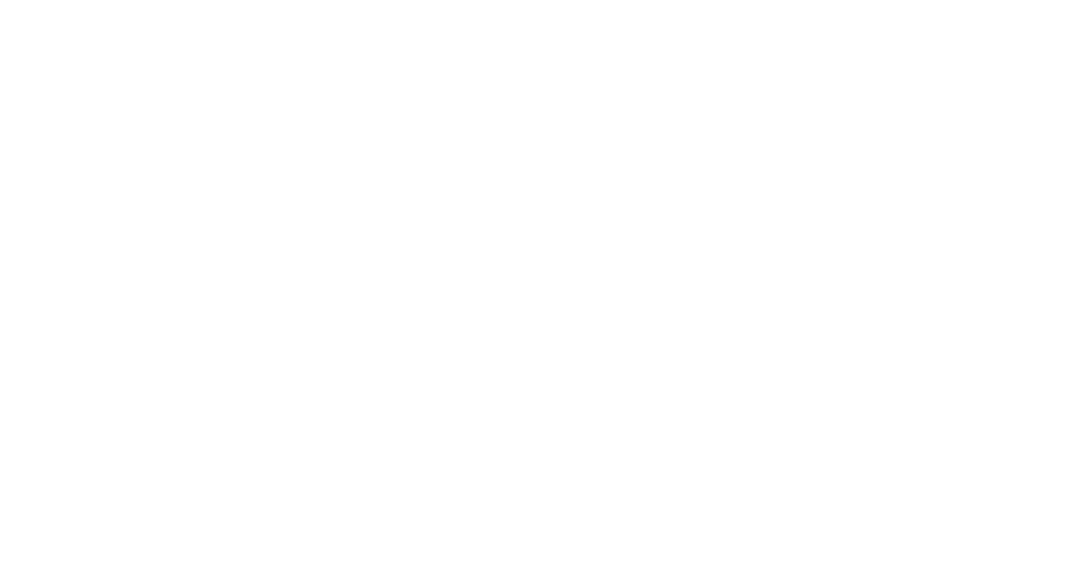
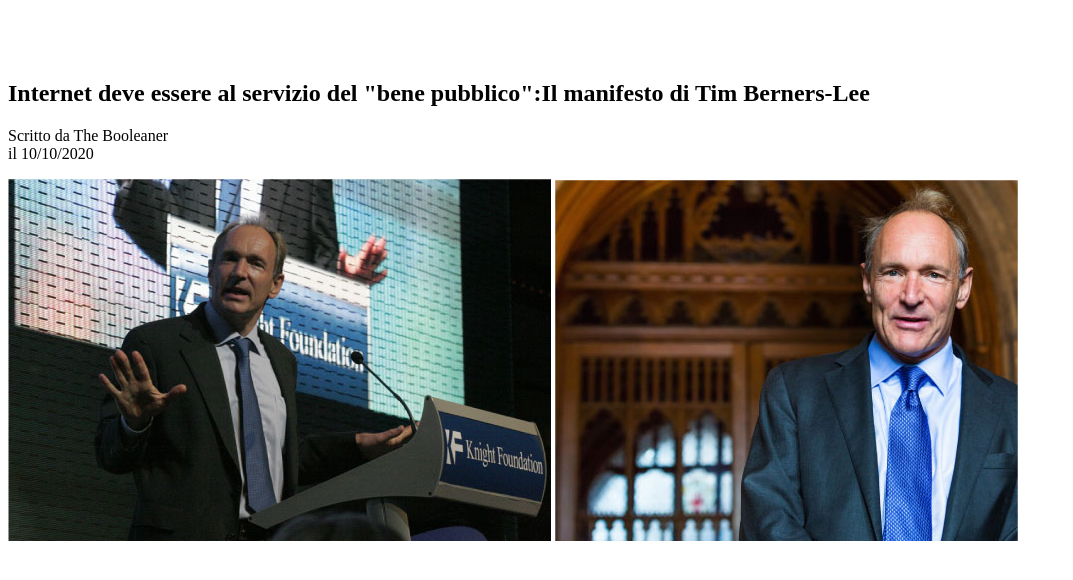
Before and after one commit to crifortini/html-css-boolaener, a plain HTML site: page index.html in a window 1280 px wide. Shown: the whole page, without its empty margins (0-1073 px from the left). Drawn offline with Linux system fonts and the light colour scheme.

Commit message:
add image, add paragraph

```diff
--- a/index.html
+++ b/index.html
@@ -10,7 +10,13 @@
 <body>
     <header>
         <h1>The Booleaner</h1>
+        <h2>Internet deve essere al servizio del "bene pubblico":Il manifesto di Tim Berners-Lee</h2>
+        <p>Scritto da The Booleaner<br>il 10/10/2020</p>
+        <img src="./img/tim-1.jpg" alt="">
+        <img src="./img/tim-2.jpg" alt="">
     </header>
+
+
     <main></main>
     <footer></footer>
 </body>
```
Also changed, not shown: img/tim-1.jpg (added), img/tim-2.jpg (added).
